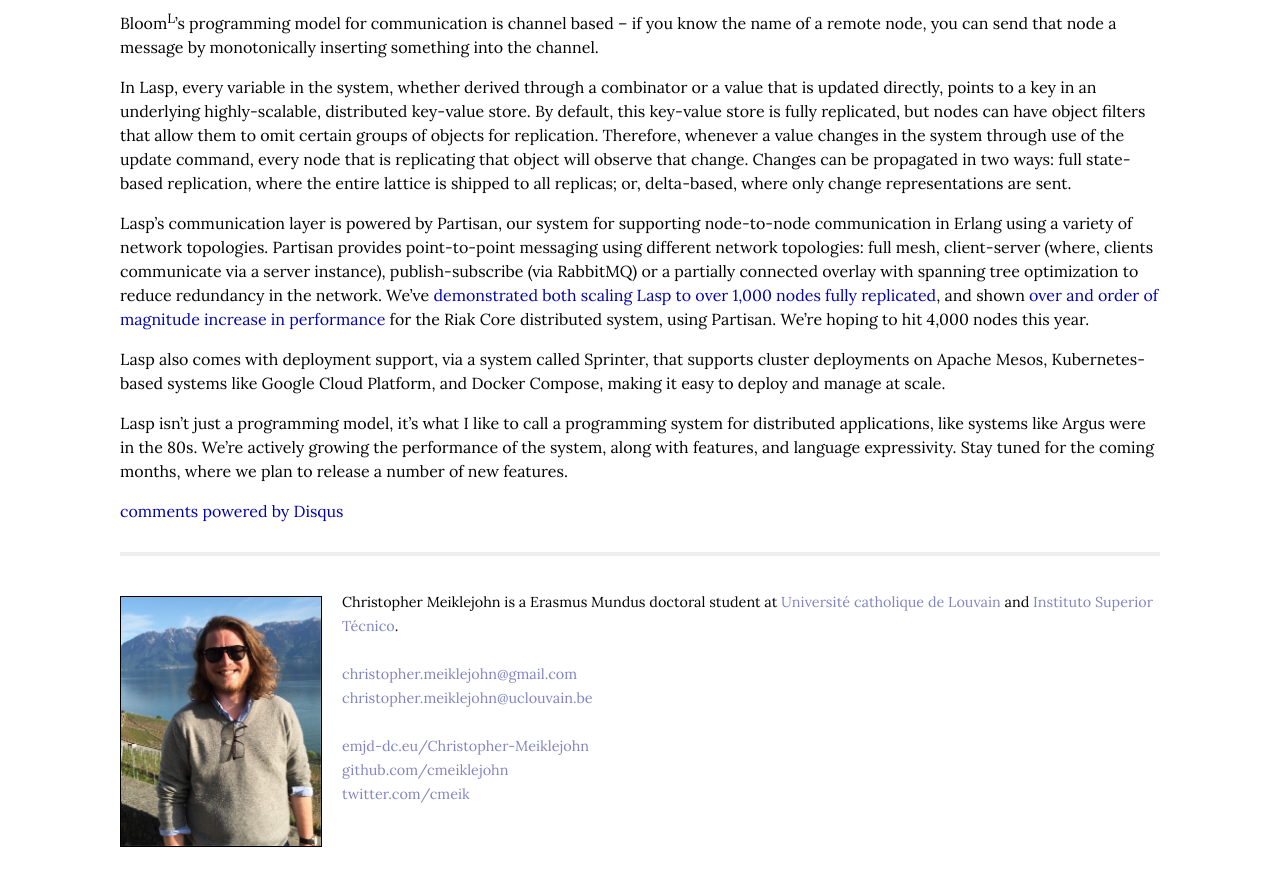
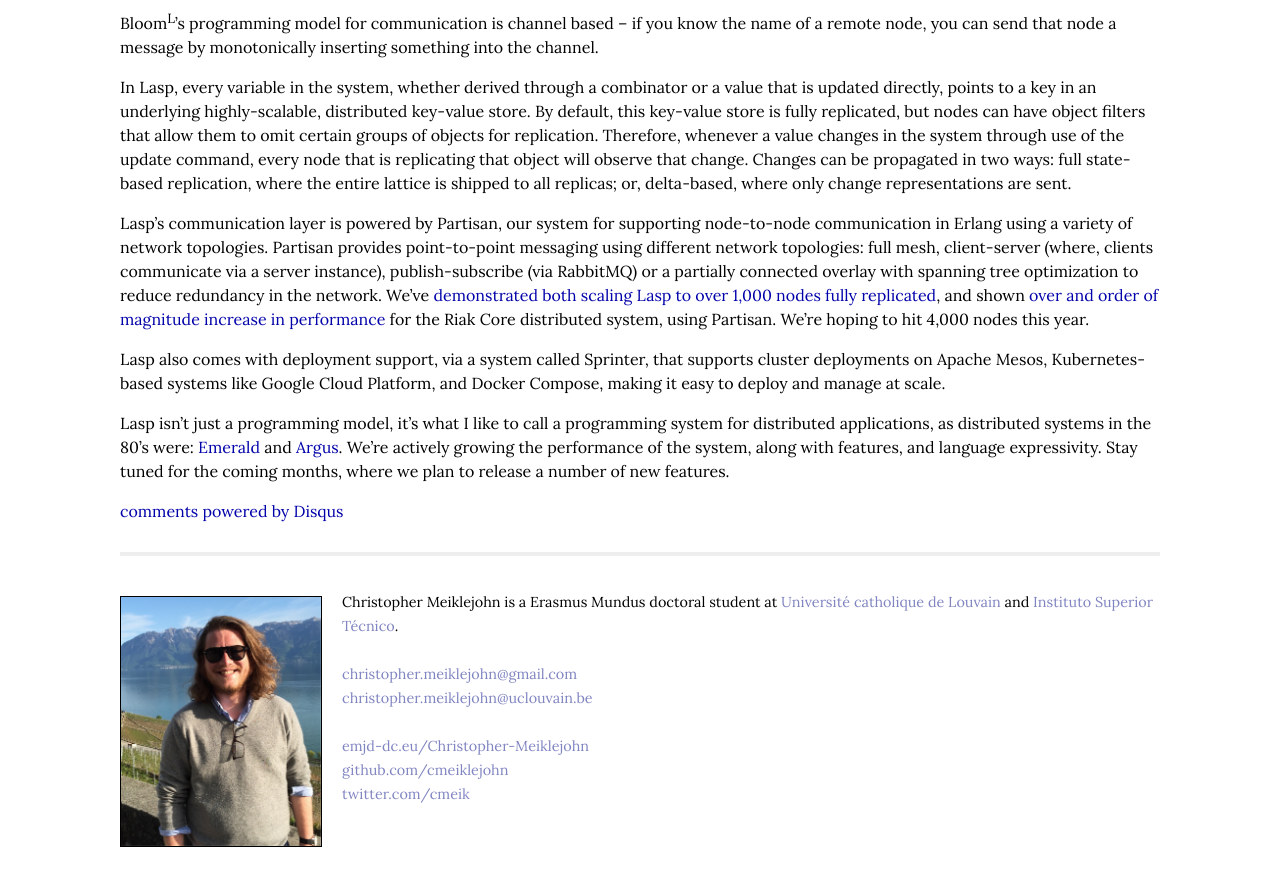
Before and after one commit to cmeiklejohn/cmeiklejohn.github.io, a Jekyll site: the page built from _posts/2018-03-02-lasp-vs-bloom.markdown, in a window 1280 px wide and 900 px high, scrolled down 1136 px. Shown: the top 886 px of the window. Built offline with Jekyll 4.4.1, drawn with Linux system fonts in a browser that asks for light colours; comment, search, counter and statistics services are not loaded.

Commit message:
Improvements

```diff
--- a/_posts/2018-03-02-lasp-vs-bloom.markdown
+++ b/_posts/2018-03-02-lasp-vs-bloom.markdown
@@ -30,4 +30,4 @@ Lasp's communication layer is powered by Partisan, our system for supporting nod
 
 Lasp also comes with deployment support, via a system called Sprinter, that supports cluster deployments on Apache Mesos, Kubernetes-based systems like Google Cloud Platform, and Docker Compose, making it easy to deploy and manage at scale.
 
-Lasp isn't just a programming model, it's what I like to call a programming system for distributed applications, like systems like Argus were in the 80s.  We're actively growing the performance of the system, along with features, and language expressivity.  Stay tuned for the coming months, where we plan to release a number of new features.
+Lasp isn't just a programming model, it's what I like to call a programming system for distributed applications, as distributed systems in the 80's were: [Emerald](http://christophermeiklejohn.com/pl/2016/03/05/emerald.html) and [Argus](http://christophermeiklejohn.com/pl/2016/08/08/argus.html).  We're actively growing the performance of the system, along with features, and language expressivity.  Stay tuned for the coming months, where we plan to release a number of new features.
```
